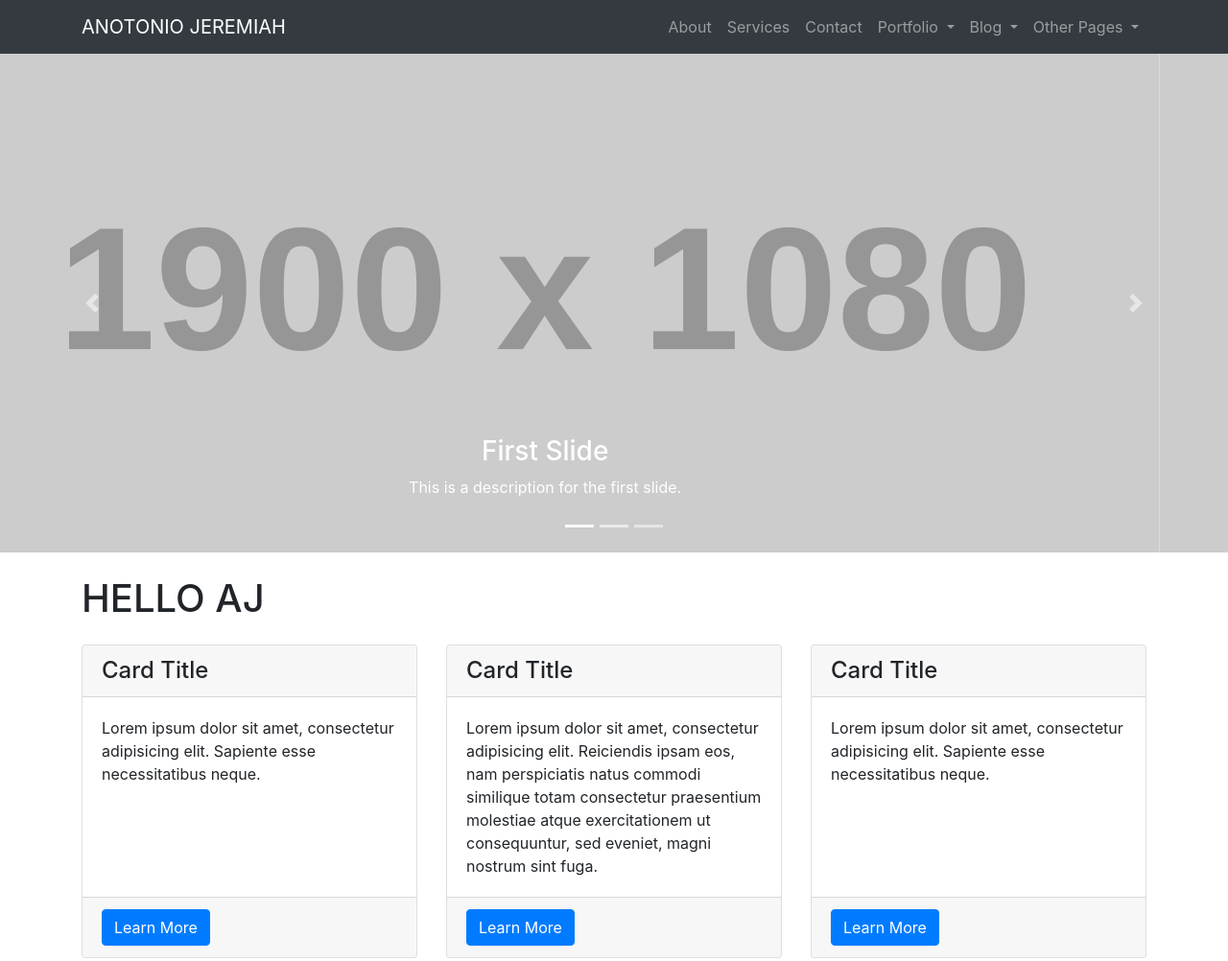
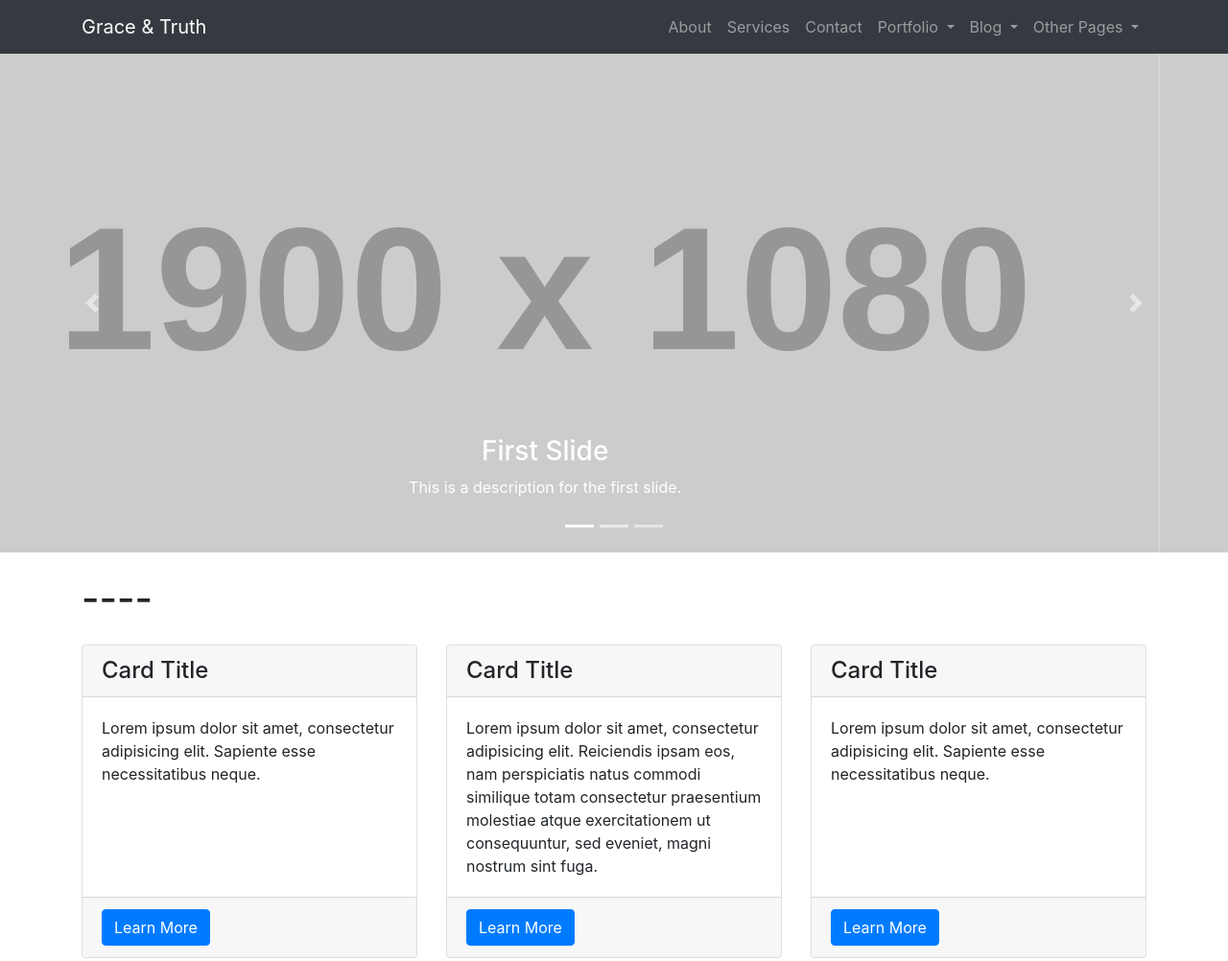
Before and after one commit to lehmannkylej/graceandtruth, a website: page index.html in a window 1280 px wide. Shown: the top 1002 px of the page at 96% size. Drawn offline with Linux system fonts and the light colour scheme; placeholder pictures from the web are drawn by us.

Commit message:
Update index.html

```diff
--- a/index.html
+++ b/index.html
@@ -8,7 +8,7 @@
   <meta name="description" content="">
   <meta name="author" content="">
 
-  <title>Modern Business - Start Bootstrap Template</title>
+  <title>Grace & Truth</title>
 
   <!-- Bootstrap core CSS -->
   <link href="vendor/bootstrap/css/bootstrap.min.css" rel="stylesheet">
@@ -23,7 +23,7 @@
   <!-- Navigation -->
   <nav class="navbar fixed-top navbar-expand-lg navbar-dark bg-dark fixed-top">
     <div class="container">
-      <a class="navbar-brand" href="index.html">ANOTONIO JEREMIAH</a>
+      <a class="navbar-brand" href="index.html">Grace & Truth</a>
       <button class="navbar-toggler navbar-toggler-right" type="button" data-toggle="collapse" data-target="#navbarResponsive" aria-controls="navbarResponsive" aria-expanded="false" aria-label="Toggle navigation">
         <span class="navbar-toggler-icon"></span>
       </button>
@@ -121,7 +121,7 @@
   <!-- Page Content -->
   <div class="container">
 
-    <h1 class="my-4">HELLO AJ</h1>
+    <h1 class="my-4">----</h1>
 
     <!-- Marketing Icons Section -->
     <div class="row">
```
